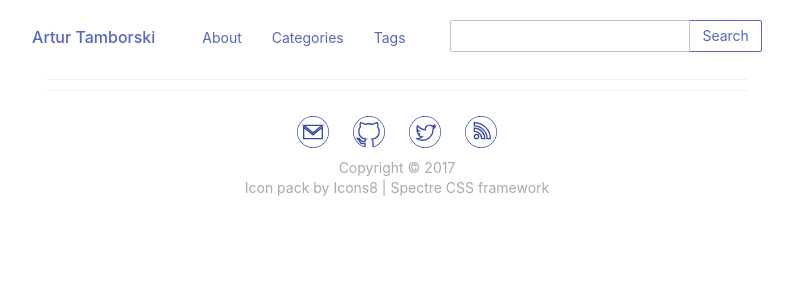
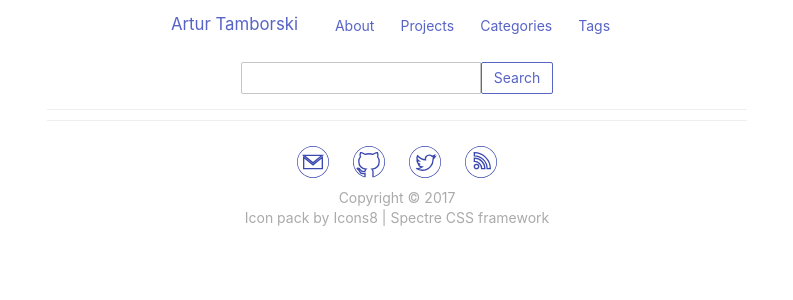
Before and after one commit to arturtamborski/arturtamborskipl, a Django app: page / in a window 1280 px wide. Shown: the top 300 px of the page, without its empty margins (243-1036 px from the left). Run offline with Django 3.2, Linux system fonts and the light colour scheme; data that the repository does not hold is empty.

Commit message:
finally fix navbar

```diff
--- a/blog/feeds.py
+++ b/blog/feeds.py
@@ -19,7 +19,7 @@ class ArticleFeed(Feed):
     def link(self, item):
         return reverse('article', args=[item.slug])
 
-    def items(self, obj):
+    def items(self, item):
         return models.Article.objects.published()
 
 
--- a/blog/templates/blog/base.html
+++ b/blog/templates/blog/base.html
@@ -40,24 +40,22 @@ footer, footer a {
 </style>
     </head>
     <body>
-        <header class="container">
-            <section class="navbar centered text-center col-9 col-md-11 col-sm-12">
-                <div class="columns">
-                    <div class="column centered text-center">
-                        <a class="navbar-brand" href="{% url 'home' %}">Artur Tamborski</a>
-                        <div class="column text-center inline-block">
-                            <a class="btn btn-link" href="{% url 'about' %}">About</a>
-                            <a class="btn btn-link" href="{% url 'category' %}">Categories</a>
-                            <a class="btn btn-link" href="{% url 'tag' %}">Tags</a>
-                        </div>
-                        &emsp;
-                        <div class="column centered inline-flex">
-                            <form class="input-group columns" action="{% url 'search' %}" method="get">
-                                <input class="form-input column col-sm-8" type="search" name="q">
-                                <input class="btn input-group-btn" type="submit" value="Search">
-                            </form>
-                        </div>
-                    </div>
+        <header class="container grid-960">
+            <section class="columns centered text-center col-9 col-md-11 col-sm-12">
+                <div class="column inline-flex">
+                    <a class="navbar-brand text-large" href="{% url 'home' %}">Artur Tamborski</a>
+                </div>
+                <div class="column inline-flex">
+                    <a class="btn btn-link" href="{% url 'about' %}">About</a>
+                    <a class="btn btn-link" href="{% url 'projects' %}">Projects</a>
+                    <a class="btn btn-link" href="{% url 'category' %}">Categories</a>
+                    <a class="btn btn-link" href="{% url 'tag' %}">Tags</a>
+                </div>
+                <div class="column inline-flex">
+                    <form class="columns input-group" action="{% url 'search' %}" method="get">
+                        <input class="column form-input" type="search" name="q">
+                        <input class="btn" type="submit" value="Search">
+                    </form>
                 </div>
             </section>
         </header>
```
